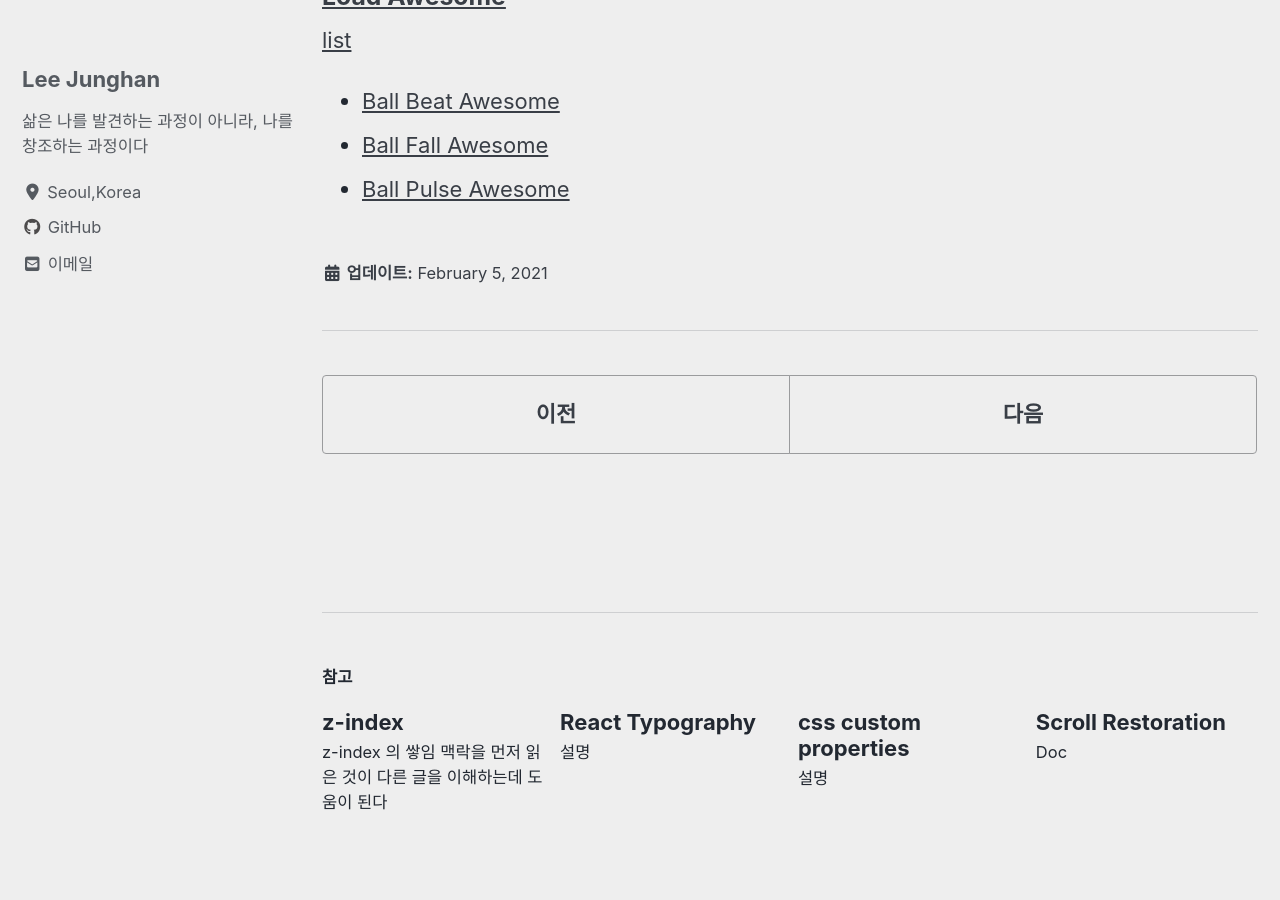
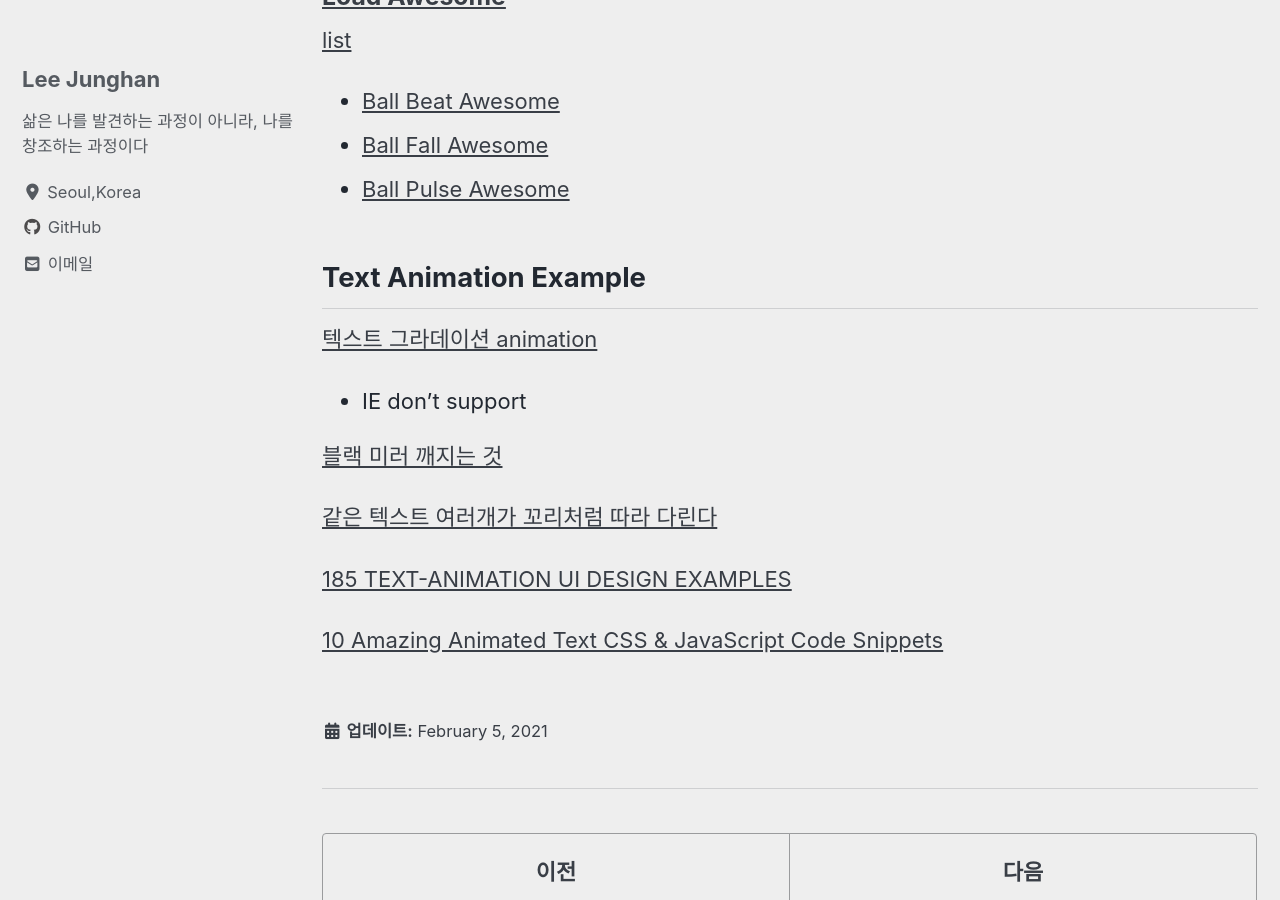
Before and after one commit to toyjhlee/toyjhlee.github.com, a Jekyll site: the page built from _posts/2021/2021-02-05-css-animation-example.md, in a window 1280 px wide and 900 px high, scrolled down 333 px. Built offline with Jekyll 4.4.1, drawn with Linux system fonts in a browser that asks for light colours; cached includes are drawn as plain includes; nearby versions of some CDN libraries.

Commit message:
Add Text Animation Example

```diff
--- a/_posts/2021/2021-02-05-css-animation-example.md
+++ b/_posts/2021/2021-02-05-css-animation-example.md
@@ -11,3 +11,17 @@ title: 'css animation example'
 -   [Ball Beat Awesome](https://labs.danielcardoso.net/load-awesome/animations/ball-beat.html)
 -   [Ball Fall Awesome](https://labs.danielcardoso.net/load-awesome/animations/ball-fall.html)
 -   [Ball Pulse Awesome](https://labs.danielcardoso.net/load-awesome/animations/ball-pulse.html)
+
+## Text Animation Example
+
+[텍스트 그라데이션 animation](https://codepen.io/sxrdev/pen/LXMwPb)
+
+-   IE don't support
+
+[블랙 미러 깨지는 것](https://codepen.io/GeorgePark/pen/jeBbGN)
+
+[같은 텍스트 여러개가 꼬리처럼 따라 다린다](https://codepen.io/mtsgeneroso/pen/mdJRpxX)
+
+[185 TEXT-ANIMATION UI DESIGN EXAMPLES](https://codemyui.com/tag/text-animation/)
+
+[10 Amazing Animated Text CSS & JavaScript Code Snippets](https://speckyboy.com/css-javascript-text-animation-snippets/)
```
